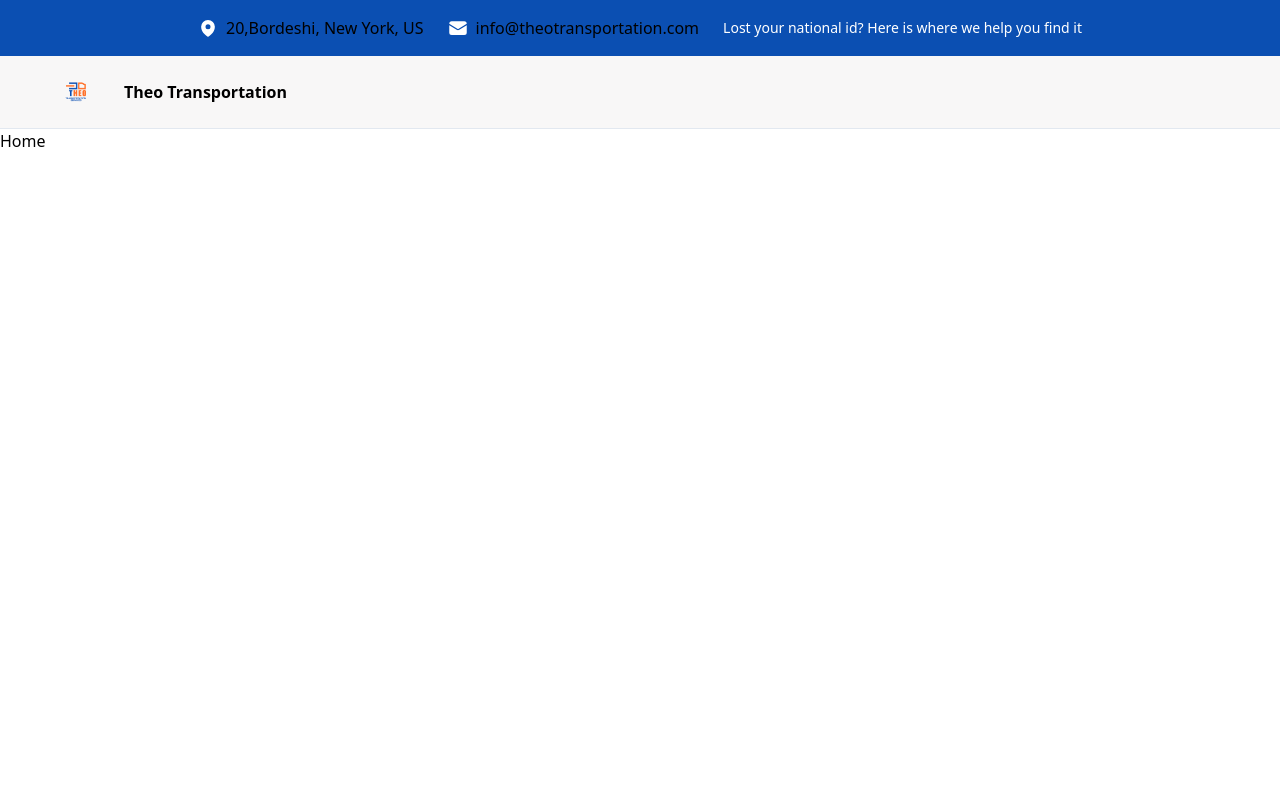
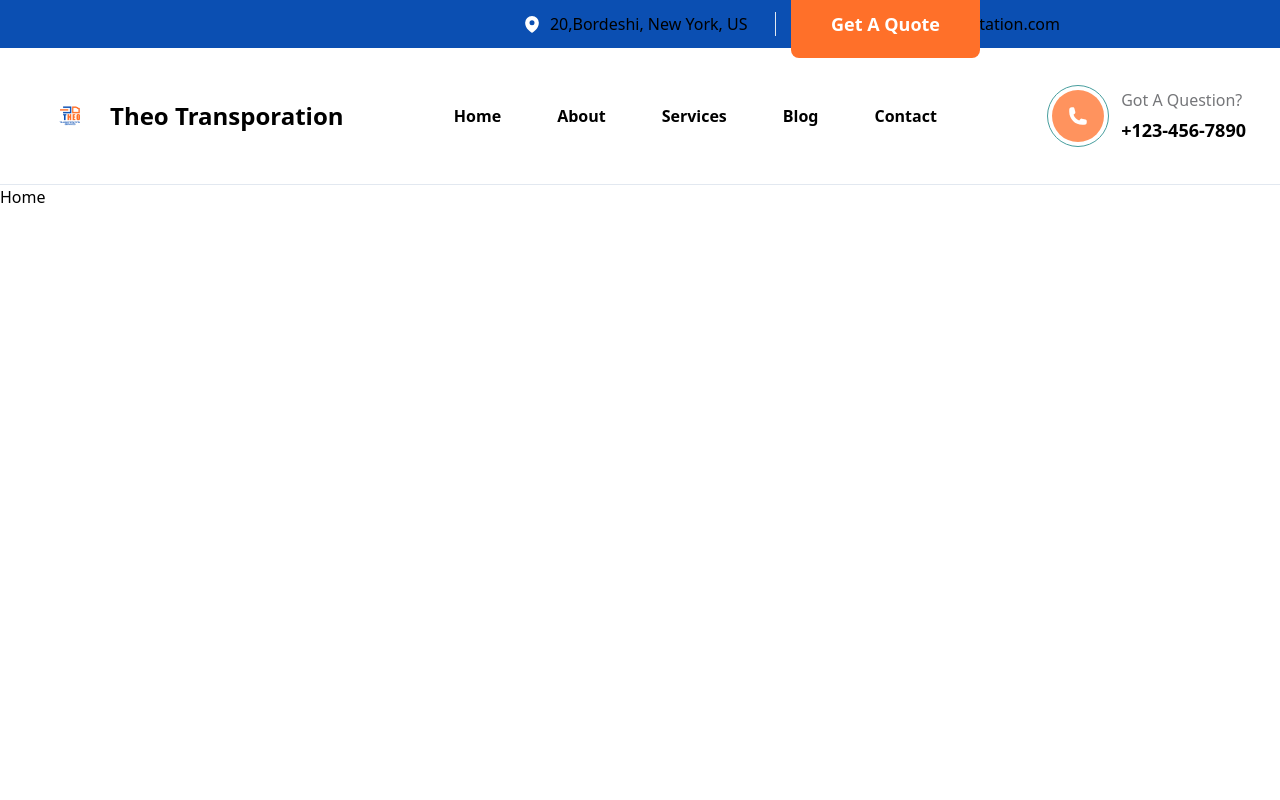
Before and after one commit to Hall-e3/thiotransportation, a React (Create React App) app: page /home in a window 1280 px wide. Shown: the top 800 px of the page. Built offline with nearby package versions, Linux system fonts and the light colour scheme.

Commit message:
on it noew

```diff
--- a/src/layout/index.jsx
+++ b/src/layout/index.jsx
@@ -1,31 +1,102 @@
-import React from "react";
+import React, { useEffect, useState } from "react";
 import { logo } from "../constants";
 import { Link } from "react-router-dom";
-import { EnvelopeIcon, MapPinIcon } from "@heroicons/react/24/solid";
+import { EnvelopeIcon, MapPinIcon, PhoneIcon } from "@heroicons/react/24/solid";
+import { links } from "../data";
 
 export default function Layout({ children, style }) {
+  const [hoveredLinkId, setHoveredLinkId] = useState(0);
+  const [show, setShow] = useState(false);
+
+  useEffect(() => {
+    window.addEventListener("scroll", () => {
+      if (window.scrollY > 10) {
+        setShow(true);
+      } else {
+        setShow(false);
+      }
+    });
+    return () => {
+      window.removeEventListener("scroll", () => {});
+    };
+  }, []);
   return (
     <div className="h-screen w-full transition">
       <div className="h-full w-full">
-        <nav className="flex flex-row justify-center items-center py-4 bg-primary_color space-x-6">
-          <div className="flex items-center space-x-2">
+        <div className="h-12 w-full bg-primary_color transition">
+          <nav className="h-full max-w-[1240px] flex mx-auto">
+            <div className="h-full w-full flex items-center justify-between">
+              <div></div>
+              <div className="flex items-center space-x-8 pr-50">
+                <div className="flex items-center space-x-2 pr-7 border-r border-r-stroke">
                   <MapPinIcon className="w-5 h-5 text-white" />
                   <p>20,Bordeshi, New York, US</p>
                 </div>
+
                 <div className="flex items-center space-x-2">
                   <EnvelopeIcon className="w-5 h-5 text-white" />
                   <p>info@theotransportation.com</p>
                 </div>
-          <p className="text-white text-sm text-center font-medium">
-            Lost your national id? Here is where we help you find it
+              </div>
+              <div className="py-5 px-10 flex items-center justify-center bg-primary_orange absolute cursor-pointer duration-300 ease-out right-75 rounded-b-lg hover:bg-primary_green">
+                <h4 className="font-bold text-white text-lg">Get A Quote</h4>
+              </div>
+            </div>
+          </nav>
+        </div>
+        <section
+          className={`border-b border-stroke py-8 ${
+            show
+              ? "md:fixed fixed z-20 top-0 w-screen h-[90px] bg-white drop-shadow-lg duration-500 "
+              : " "
+          }`}
+        >
+          <div className="w-full h-full flex flex-row items-center justify-between max-w-[1260px] mx-auto px-6">
+            <Link to="/" className="flex items-center space-x-1 bg">
+              <img src={logo} alt="card" className="h-18 w-18" />
+              <h5 className="font-bold text-2xl">Theo Transporation</h5>
+            </Link>
+            <div className="flex flex-row space-x-14 h-full transition">
+              {links.map((link) => (
+                <Link
+                  to={link.link}
+                  key={link.id}
+                  className="flex flex-col justify-between h-full cursor-pointer"
+                  onMouseEnter={() => setHoveredLinkId(link.id)}
+                  onMouseLeave={() => setHoveredLinkId(null)}
+                >
+                  <p
+                    className={`cursor-pointer font-bold text-md ${
+                      hoveredLinkId === link.id
+                        ? "hover:text-primary_orange"
+                        : ""
+                    }`}
+                  >
+                    {link.name}
                   </p>
-        </nav>
-        <div className="sticky top-0 z-999 w-full flex justify-between items-center px-10 border-b border-stroke bg-LIGHT_GREY">
-          <Link to="/" className="flex items-center space-x-3">
-            <img src={logo} alt="logo" className="h-18 w-18" />
-            <h5 className="font-bold">Theo Transportation</h5>
+                  {/* <div
+                    className={`bg-primary_orange py-1 ${
+                      hoveredLinkId === link.id ? "" : "hidden"
+                    }`}
+                  /> */}
                 </Link>
+              ))}
             </div>
+            <div className="flex flex-row space-x-3 items-center">
+              <div className="rounded-full border border-primary_green p-1 delay-300 transition opacity-75">
+                <div className="rounded-full p-4 bg-primary_orange">
+                  <PhoneIcon className="w-5 h-5 text-white" />
+                </div>
+              </div>
+              <div className="flex flex-col space-y-1">
+                <p className="text-md text-grey_black_3 font-medium">
+                  Got A Question?
+                </p>
+                <p className="text-lg font-bold">+123-456-7890</p>
+              </div>
+            </div>
+          </div>
+        </section>
         <main
           className={`w-full h-full row-span-5 relative ease-linear overflow-y-auto ${style}`}
         >
--- a/tailwind.config.js
+++ b/tailwind.config.js
@@ -43,6 +43,7 @@ module.exports = withMT({
       "meta-9": "#E5E7EB",
       primary_color: "#0B4FB2", // 0A8791
       primary_orange: "#FF7029",
+      primary_green: "#087c7c",
       secondary_orange: "#ff8c04",
       colorless_green: "#f0f4f4",
       grey: "#C2C2CB",
```
Lines whose indentation alone changed are shown as unchanged.
